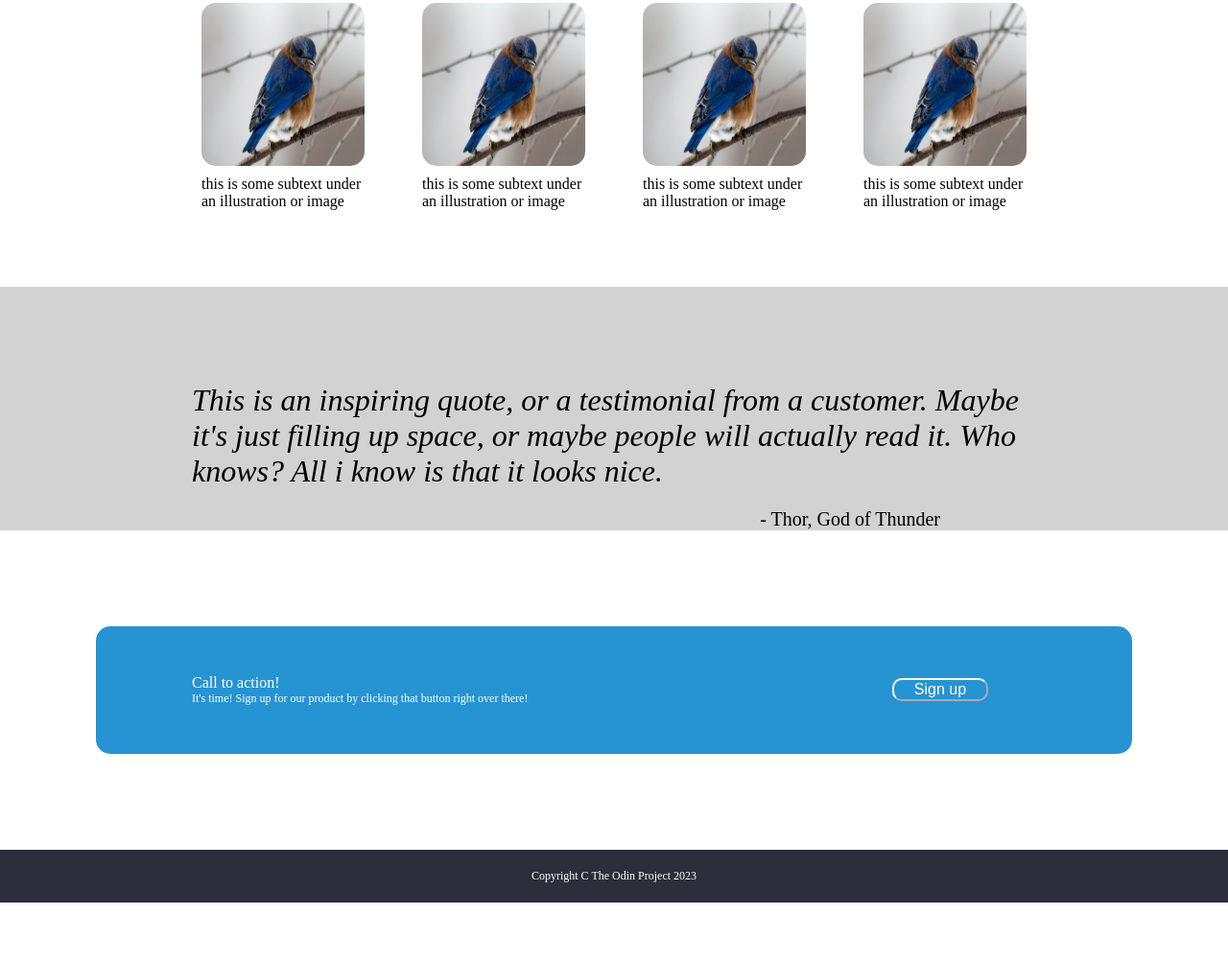
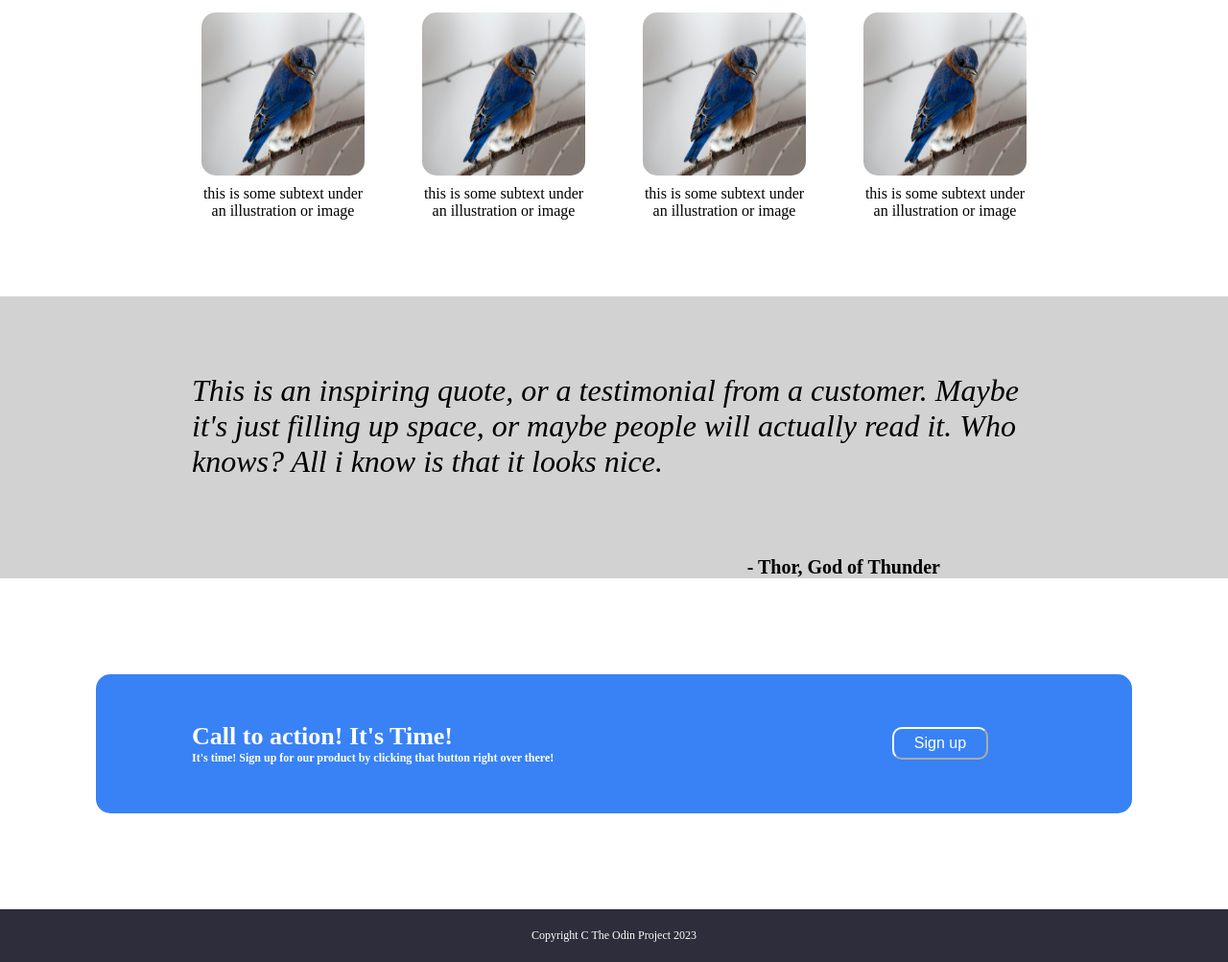
Before and after one commit to leadgfl13/landing-page, a plain HTML site: page index.html in a window 1280 px wide. Shown: the part 527-1530 px from the top of the page at 96% size. Before the commit the page ends 1468 px from the top, so only its background shows below. Drawn offline with Linux system fonts and the light colour scheme.

Commit message:
Add style designs.  Change colors

```diff
--- a/index.html
+++ b/index.html
@@ -80,7 +80,7 @@
     <!-- fourth box that is a blue square with text , looks like space between with margins-->
     <div class = "box4">
       <div class = "left">
-        <div class ="head">Call to action!</div>
+        <div class = "head">Call to action! It's Time!</div>
         <div class = "sub">It's time!  Sign up for our product by clicking that button right over there!</div>
       </div>
       <div class = "right">
--- a/style.css
+++ b/style.css
@@ -20,8 +20,9 @@ ul{
     justify-content:space-between;
     padding-left:200px;
     padding-right:200px;
-    background-color:rgb(35, 39, 58);
+    background-color:#1F2937;
     padding-bottom:60px
+
 
 }
 .right{
@@ -34,6 +35,7 @@ ul{
 }
 
 .left{
+    font-family:'Hero';
     color:white;
     flex:1;
     display:flex;
@@ -42,10 +44,11 @@ ul{
 
 button{
     width:100px;
-    background-color:rgb(92, 92, 192);
+    background-color:#3882F6;
     color:white;
     border-radius:10px;
     font-size:16px;
+    padding:6px;
 }
 h1{
     margin-top:80px;
@@ -61,6 +64,7 @@ h1{
     padding:80px;
     align-items:center;
     color:white;
+    text-align:center;
 }
 
 
@@ -68,6 +72,9 @@ p{
     margin:0px;
     margin-top:-30px;
     margin-bottom:20px;
+}
+.img-text1 p{
+    text-align:center;
 }
 
 .top{
@@ -105,31 +112,31 @@ img{
     display:flex;
     flex-direction:column;
     background-color:rgb(211, 210, 210);
+    justify-content:center;
 }
 
 
 .paragraph{
-    margin:100px;
+    margin:80px;
     margin-left:200px;
     margin-right:200px;
-
     text-align:left;
     font-size:32px;
-    font-weight:400;
+    font-weight:100;
     font-style:italic;
 }
 
 .foot{
-    margin-top:-80px;
     text-align:right;
     margin-right:300px;
     font-size:20px;
+    font-weight:700;
 }
 
 
 .box4{
     display:flex;
-    background-color:rgb(38, 147, 211);
+    background-color:#3882F6;
     border-radius:15px;
     margin-top:100px;
     align-items:center;
@@ -139,7 +146,11 @@ img{
     text-align:left;
     justify-content:space-between;
     margin-bottom:100px;
+    font-size:26px;
+    font-weight:700;
 }
+
+
 
 .box4 .left{
     display:flex;
```
